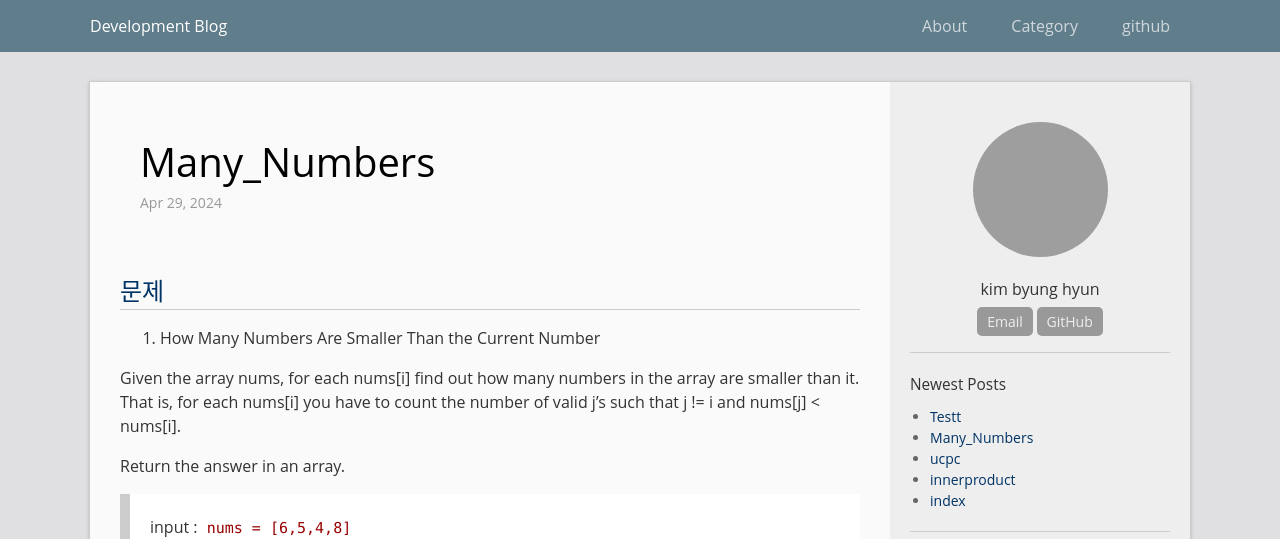
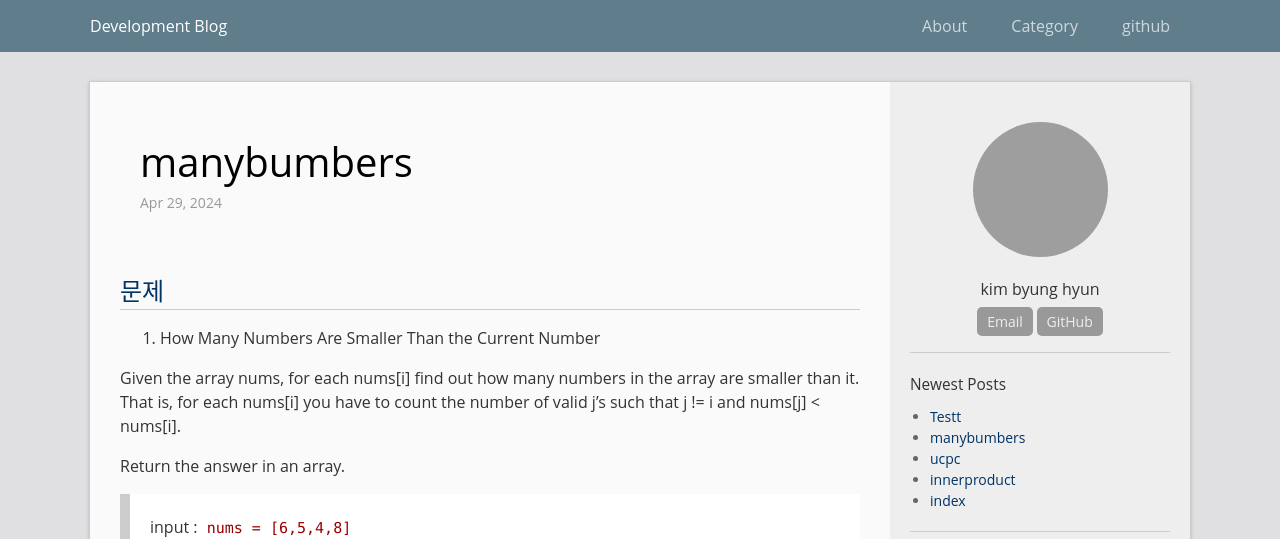
Before and after one commit to bh6366632/bh6366632.github.com, a Jekyll site: the page built from _posts/2024-04-29-manybumbers.md, in a window 1280 px wide. Shown: the top 539 px of the page. Built offline with Jekyll 4.4.1, drawn with Linux system fonts in a browser that asks for light colours; grey boxes are pictures that could not be loaded.

Commit message:
Update and rename 2024-04-29-Many_Numbers.md to 2024-04-29-manybumbers.md

```diff
--- a/_posts/2024-04-29-Many_Numbers.md
+++ b/_posts/2024-04-29-manybumbers.md
@@ -1,9 +1,9 @@
 ---
 layout: post
-title:  "Many_Numbers"
+title:  "manybumbers"
 date:   2024-04-29  12:23
 categories: PYTHON
-permalink: /archivers/Many_Numbers
+permalink: /archivers/manybumbers
 ---
 
 [문제]:https://leetcode.com/problems/how-many-numbers-are-smaller-than-the-current-number/description/
```
